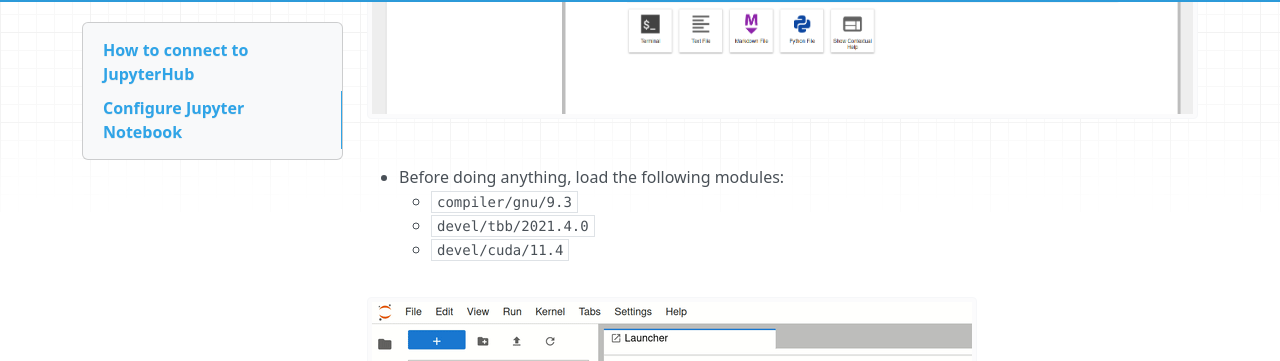
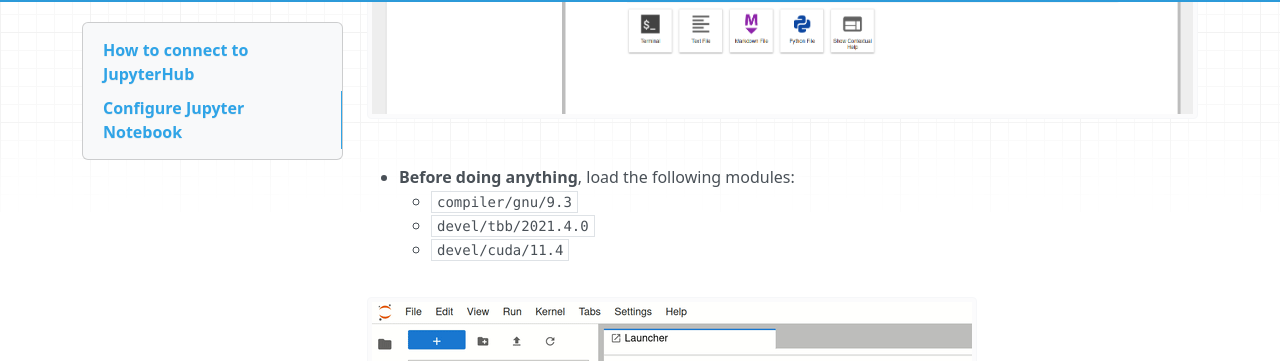
Before and after one commit to felicepantaleo/kseta-22, an MkDocs documentation site: the page built from docs/setup/Setup.md, in a window 1280 px wide and 900 px high, scrolled down 1667 px. Shown: the part 94-455 px from the top of the window. Built offline with MkDocs 1.6.1, drawn with Linux system fonts in a browser that asks for light colours; nearby versions of some CDN libraries.

Commit message:
fix style

````diff
--- a/docs/setup/Setup.md
+++ b/docs/setup/Setup.md
@@ -28,7 +28,7 @@
 
 [![](jupy_start.png)](jupy_start.png)
 
-- Before doing anything, load the following modules:
+- **Before doing anything**, load the following modules:
     - ``` compiler/gnu/9.3 ```
     -  ```devel/tbb/2021.4.0```
     - ```devel/cuda/11.4```
````
